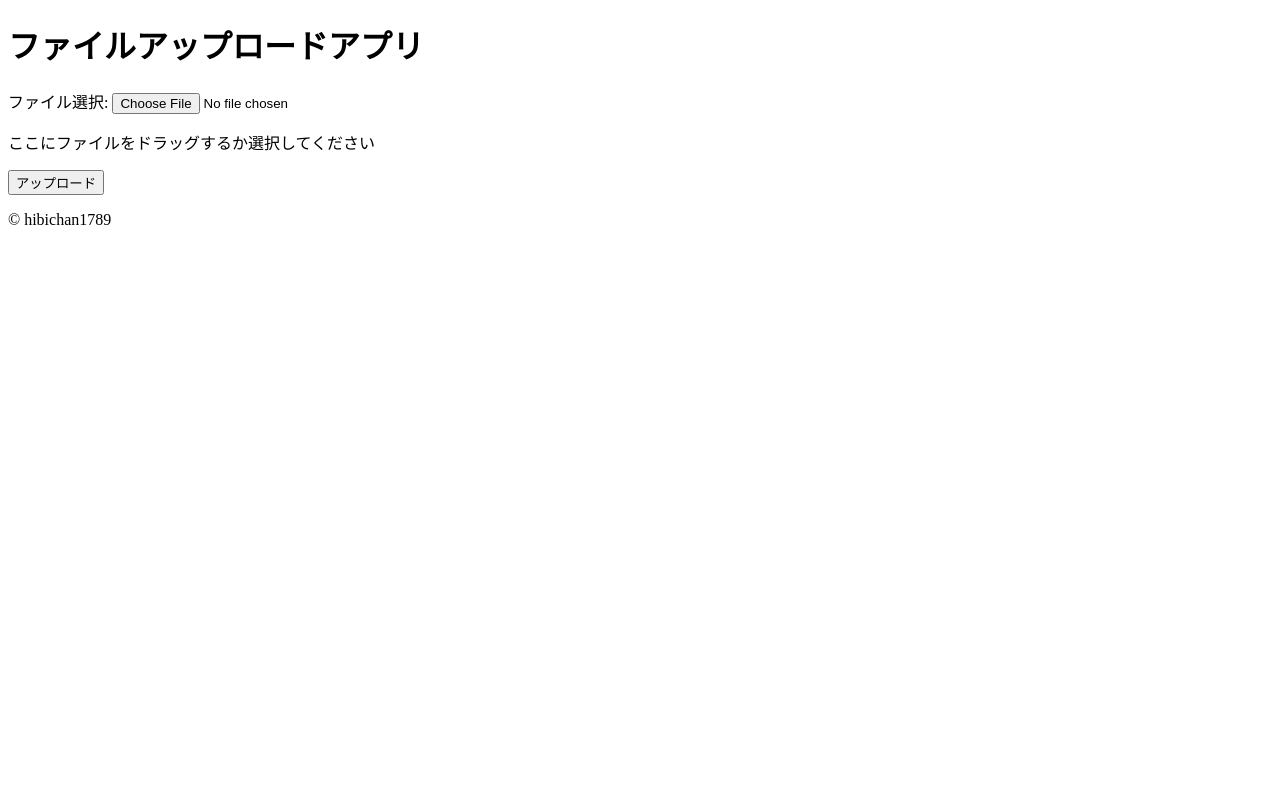
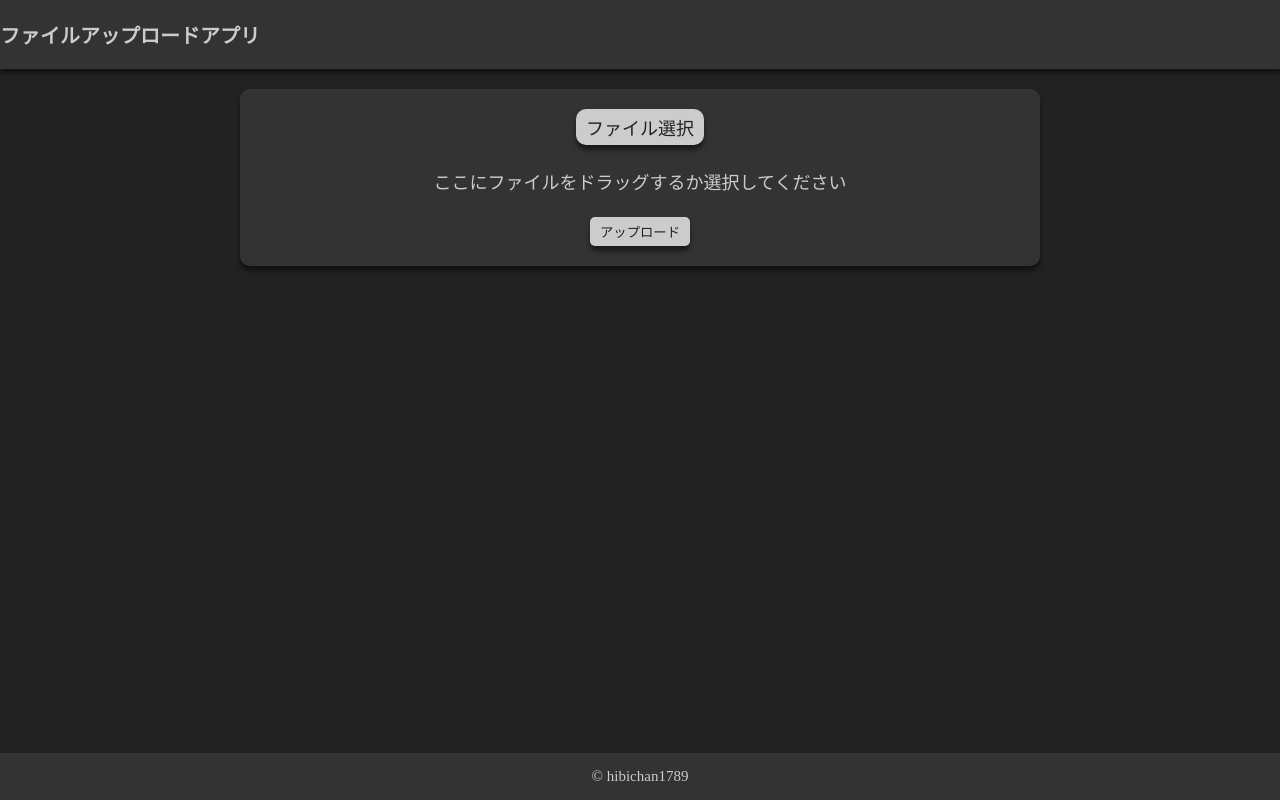
Before and after one commit to hibichan1789/file-upload-front, a website built with Vite: page index.html in a window 1280 px wide. Built offline with nearby package versions, Linux system fonts and the light colour scheme.

Commit message:
CSSでUIの強化

```diff
--- a/index.html
+++ b/index.html
@@ -11,14 +11,14 @@
             <h1>ファイルアップロードアプリ</h1>
         </header>
         <main>
-            <div id="file-upload-area">
-                <form enctype="multipart/form-data">
+            <div id="file-upload-area" class="upload-area">
+                <form enctype="multipart/form-data" class="form">
                     <div>
-                        <label for="upload-file">ファイル選択:</label>
-                        <input type="file" name="upload-file" id="upload-file">
+                        <label for="upload-file" id="upload-file-label">ファイル選択</label>
+                        <input type="file" name="upload-file" id="upload-file" class="file-button">
                     </div>
                     <p id="file-info">ここにファイルをドラッグするか選択してください</p>
-                    <button type="submit" id="upload-button">アップロード</button>
+                    <button type="submit" id="upload-button" class="button">アップロード</button>
                 </form>
             </div>
         </main>
--- a/src/style.css
+++ b/src/style.css
@@ -1,10 +1,95 @@
+html{
+    font-size: 62.5%;
+}
+body{
+    margin: 0;
+    padding: 0;
+    color: #ccc;
+    background-color: #222;
+}
+/*header*/
+header{
+    background-color: #333;
+    padding: 20px 0;
+    box-shadow: 0 4px 4px rgba(0, 0, 0, 0.5);
+}
+header h1{
+    margin: 0;
+    font-size: 2rem;
+}
+
+/*main*/
+main{
+    max-width: 800px;
+    margin: 0 auto;
+}
+
+.upload-area{
+    margin-top: 20px;
+    padding: 20px;
+    font-size: 1.8rem;
+    background-color: #333;
+    border-radius: 10px;
+    box-shadow: 0 5px 5px rgba(0, 0, 0, 0.5);
+}
+.form{
+    display: flex;
+    flex-direction: column;
+    align-items: center;
+    gap: 5px;
+}
+.form div{
+    display: flex;
+    align-items: center;
+}
+.button{
+    border: none;
+    padding: 5px 10px;
+    border-radius: 5px;
+    background-color: #ccc;
+    color: #222;
+    box-shadow: 0 5px 5px rgba(0, 0, 0, 0.5);
+    transition: background-color 0.2s ease;
+    cursor: pointer;
+}
+.button:hover{
+    background-color: #eee;
+}
+/*file-button*/
+.file-button{
+    display: none;
+}
+#upload-file-label{
+    background-color: #ccc;
+    padding: 5px 10px;
+    color: #222;
+    border-radius: 10px;
+    cursor: pointer;
+    box-shadow: 0 5px 5px rgba(0, 0, 0, 0.5);
+    transition: background-color 0.2s ease;
+}
+#upload-file-label:hover{
+    background-color: #eee;
+}
 #file-upload-area.drag-over{
-    background-color: #22cc22;
+    background-color: #006036;
 }
 #file-upload-area *{
     pointer-events: none;
 }
 
-#upload-file, #upload-button{
+#upload-file-label, #upload-button{
     pointer-events: auto;
 }
+
+footer{
+    position: fixed;
+    bottom: 0;
+    background-color: #333;
+    width: 100%;
+    display: flex;
+    justify-content: center;
+}
+footer p {
+    font-size: 1.5rem;
+}
```
Also changed, not shown: README.md.
